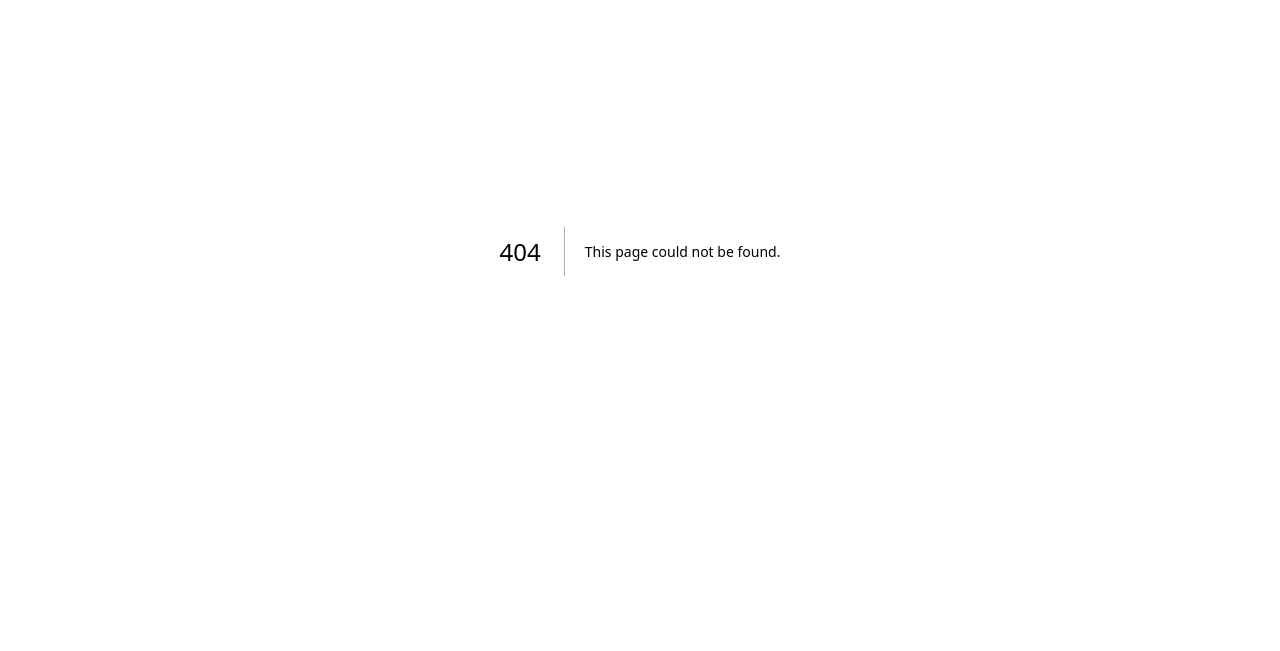
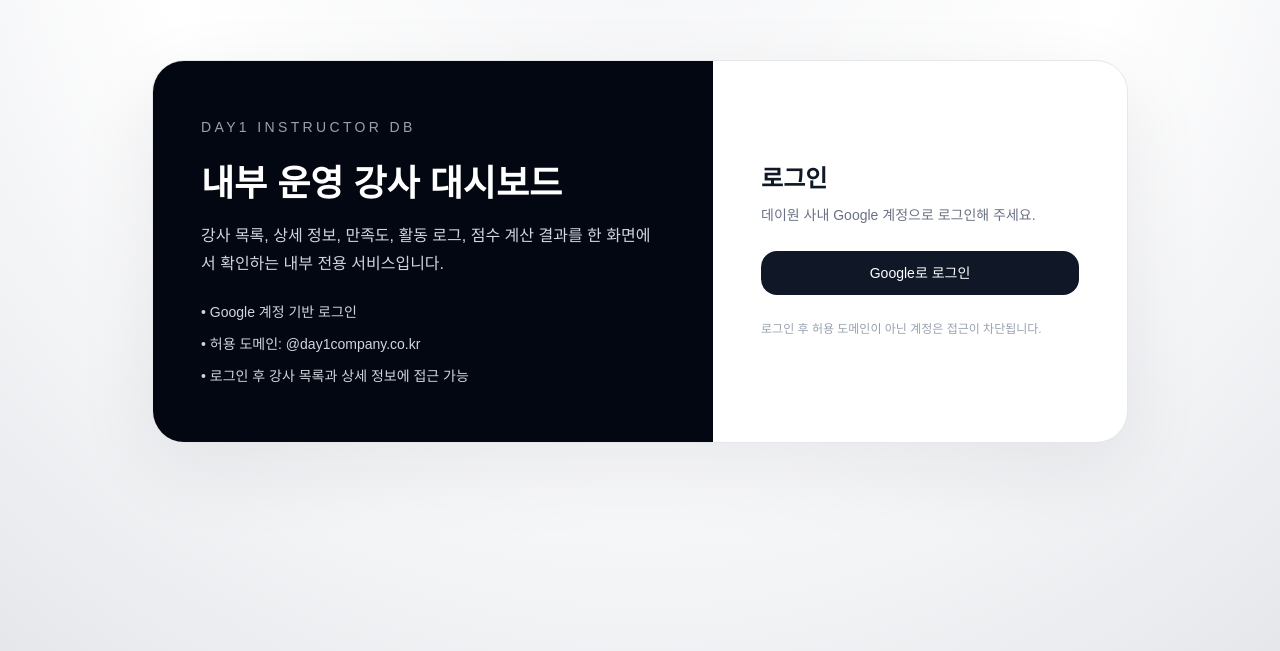
Before and after one commit to minsunkim-ship-it/instructor_dashboard-v2, a Next.js app: page /signin in a window 1280 px wide. Before the commit this address had no page. Shown: the part 149-800 px from the top of the page. Built offline with nearby package versions, Linux system fonts and the light colour scheme; no server answers.

Commit message:
feat: add google sign-in access control

```diff
--- a/package.json
+++ b/package.json
@@ -14,6 +14,7 @@
     "@tanstack/react-query": "^5.99.0",
     "googleapis": "^171.4.0",
     "next": "16.1.6",
+    "next-auth": "^5.0.0-beta.30",
     "react": "19.2.3",
     "react-dom": "19.2.3"
   },
--- /dev/null
+++ b/proxy.ts
@@ -0,0 +1,83 @@
+import type { NextRequest } from "next/server";
+import { NextResponse } from "next/server";
+import { auth, isAllowedEmail } from "@/auth";
+
+type AuthProxyRequest = NextRequest & {
+  auth: {
+    user?: {
+      email?: string | null;
+    };
+  } | null;
+};
+
+function buildApiError(
+  status: 401 | 403,
+  code: "UNAUTHORIZED" | "FORBIDDEN_DOMAIN",
+  message: string
+) {
+  return NextResponse.json(
+    {
+      status: "error",
+      meta: {
+        request_id: `req_${crypto.randomUUID()}`,
+        data_mode: "live",
+        is_fallback: false,
+        last_updated_at: null,
+      },
+      errors: [{ code, message }],
+    },
+    { status }
+  );
+}
+
+export default auth((req: AuthProxyRequest) => {
+  const { nextUrl } = req;
+  const { pathname, search } = nextUrl;
+
+  if (pathname.startsWith("/api/auth")) {
+    return NextResponse.next();
+  }
+
+  if (pathname === "/signin") {
+    const email = req.auth?.user?.email ?? null;
+    if (isAllowedEmail(email)) {
+      return NextResponse.redirect(new URL("/", nextUrl));
+    }
+    return NextResponse.next();
+  }
+
+  if (!req.auth?.user) {
+    if (pathname.startsWith("/api/")) {
+      return buildApiError(401, "UNAUTHORIZED", "로그인 세션이 없습니다.");
+    }
+
+    const signInUrl = new URL("/signin", nextUrl);
+    const callbackUrl = `${pathname}${search}`;
+    if (callbackUrl && callbackUrl !== "/") {
+      signInUrl.searchParams.set("callbackUrl", callbackUrl);
+    }
+    return NextResponse.redirect(signInUrl);
+  }
+
+  if (!isAllowedEmail(req.auth.user.email)) {
+    if (pathname.startsWith("/api/")) {
+      return buildApiError(
+        403,
+        "FORBIDDEN_DOMAIN",
+        "허용 도메인 계정만 접근할 수 있습니다."
+      );
+    }
+
+    const signInUrl = new URL("/signin", nextUrl);
+    signInUrl.searchParams.set("error", "forbidden_domain");
+    return NextResponse.redirect(signInUrl);
+  }
+
+  return NextResponse.next();
+});
+
+export const config = {
+  matcher: [
+    "/((?!_next/static|_next/image|favicon.ico|.*\\.(?:svg|png|jpg|jpeg|gif|webp|ico)$).*)",
+  ],
+};
--- /dev/null
+++ b/src/app/api/auth/[...nextauth]/route.ts
@@ -0,0 +1,3 @@
+import { handlers } from "@/auth";
+
+export const { GET, POST } = handlers;
--- a/src/app/layout.tsx
+++ b/src/app/layout.tsx
@@ -2,6 +2,7 @@ import type { Metadata } from "next";
 import { Geist, Geist_Mono } from "next/font/google";
 import "./globals.css";
 import QueryProvider from "@/components/QueryProvider";
+import AuthHeader from "@/components/AuthHeader";
 
 const geistSans = Geist({
   variable: "--font-geist-sans",
@@ -28,7 +29,10 @@ export default function RootLayout({
       <body
         className={`${geistSans.variable} ${geistMono.variable} antialiased`}
       >
-        <QueryProvider>{children}</QueryProvider>
+        <QueryProvider>
+          <AuthHeader />
+          {children}
+        </QueryProvider>
       </body>
     </html>
   );
--- /dev/null
+++ b/src/app/signin/page.tsx
@@ -0,0 +1,86 @@
+import { signIn } from "@/auth";
+
+interface SignInPageProps {
+  searchParams: Promise<{
+    callbackUrl?: string;
+    error?: string;
+  }>;
+}
+
+function getErrorMessage(error: string | undefined) {
+  if (!error) return null;
+  if (error === "AccessDenied" || error === "forbidden_domain") {
+    return "@day1company.co.kr 계정만 접근할 수 있습니다.";
+  }
+  return "로그인에 실패했습니다. 다시 시도해 주세요.";
+}
+
+export default async function SignInPage({ searchParams }: SignInPageProps) {
+  const { callbackUrl, error } = await searchParams;
+  const message = getErrorMessage(error);
+
+  return (
+    <main className="min-h-screen bg-[radial-gradient(circle_at_top,_#f3f4f6,_#ffffff_48%,_#e5e7eb)] text-gray-900">
+      <div className="mx-auto flex min-h-screen max-w-5xl items-center justify-center px-6 py-12">
+        <section className="grid w-full overflow-hidden rounded-[32px] border border-gray-200 bg-white shadow-[0_24px_80px_rgba(15,23,42,0.08)] lg:grid-cols-[1.15fr_0.85fr]">
+          <div className="space-y-6 bg-gray-950 px-8 py-10 text-white lg:px-12 lg:py-14">
+            <p className="text-sm uppercase tracking-[0.24em] text-gray-400">
+              Day1 Instructor DB
+            </p>
+            <div className="space-y-4">
+              <h1 className="text-3xl font-semibold leading-tight lg:text-4xl">
+                내부 운영 강사 대시보드
+              </h1>
+              <p className="max-w-xl text-base leading-7 text-gray-300">
+                강사 목록, 상세 정보, 만족도, 활동 로그, 점수 계산 결과를
+                한 화면에서 확인하는 내부 전용 서비스입니다.
+              </p>
+            </div>
+            <ul className="space-y-3 text-sm text-gray-300">
+              <li>• Google 계정 기반 로그인</li>
+              <li>• 허용 도메인: @day1company.co.kr</li>
+              <li>• 로그인 후 강사 목록과 상세 정보에 접근 가능</li>
+            </ul>
+          </div>
+
+          <div className="flex items-center justify-center px-8 py-10 lg:px-12 lg:py-14">
+            <div className="w-full max-w-md space-y-6">
+              <div className="space-y-2">
+                <h2 className="text-2xl font-semibold">로그인</h2>
+                <p className="text-sm leading-6 text-gray-500">
+                  데이원 사내 Google 계정으로 로그인해 주세요.
+                </p>
+              </div>
+
+              {message && (
+                <div className="rounded-2xl border border-red-200 bg-red-50 px-4 py-3 text-sm text-red-700">
+                  {message}
+                </div>
+              )}
+
+              <form
+                action={async () => {
+                  "use server";
+                  await signIn("google", {
+                    redirectTo: callbackUrl || "/",
+                  });
+                }}
+              >
+                <button
+                  type="submit"
+                  className="flex w-full items-center justify-center rounded-2xl bg-gray-900 px-4 py-3 text-sm font-medium text-white transition hover:bg-gray-700"
+                >
+                  Google로 로그인
+                </button>
+              </form>
+
+              <p className="text-xs leading-5 text-gray-400">
+                로그인 후 허용 도메인이 아닌 계정은 접근이 차단됩니다.
+              </p>
+            </div>
+          </div>
+        </section>
+      </div>
+    </main>
+  );
+}
--- /dev/null
+++ b/src/auth.ts
@@ -0,0 +1,38 @@
+import NextAuth from "next-auth";
+import Google from "next-auth/providers/google";
+
+const ALLOWED_DOMAIN = "day1company.co.kr";
+
+export function isAllowedEmail(email: string | null | undefined): boolean {
+  if (!email) return false;
+  return email.trim().toLowerCase().endsWith(`@${ALLOWED_DOMAIN}`);
+}
+
+export const { handlers, auth, signIn, signOut } = NextAuth({
+  trustHost: true,
+  secret: process.env.SESSION_SECRET,
+  session: {
+    strategy: "jwt",
+  },
+  pages: {
+    signIn: "/signin",
+    error: "/signin",
+  },
+  providers: [
+    Google({
+      clientId: process.env.GOOGLE_CLIENT_ID ?? "",
+      clientSecret: process.env.GOOGLE_CLIENT_SECRET ?? "",
+    }),
+  ],
+  callbacks: {
+    async signIn({ user, profile }) {
+      return isAllowedEmail(user.email ?? profile?.email ?? null);
+    },
+    async session({ session, token }) {
+      if (session.user && typeof token.email === "string") {
+        session.user.email = token.email;
+      }
+      return session;
+    },
+  },
+});
--- /dev/null
+++ b/src/components/AuthHeader.tsx
@@ -0,0 +1,27 @@
+import { auth, signOut } from "@/auth";
+
+export default async function AuthHeader() {
+  const session = await auth();
+  const email = session?.user?.email ?? null;
+
+  if (!email) return null;
+
+  return (
+    <div className="fixed top-3 right-4 z-50 flex items-center gap-3 rounded-full border border-gray-200 bg-white/95 px-4 py-2 text-sm shadow-sm backdrop-blur">
+      <span className="max-w-[220px] truncate text-gray-600">{email}</span>
+      <form
+        action={async () => {
+          "use server";
+          await signOut({ redirectTo: "/signin" });
+        }}
+      >
+        <button
+          type="submit"
+          className="rounded-full bg-gray-900 px-3 py-1 text-white transition hover:bg-gray-700"
+        >
+          로그아웃
+        </button>
+      </form>
+    </div>
+  );
+}
```
Also changed, not shown: 2 other files (tests, documents, lock files or other folders).
